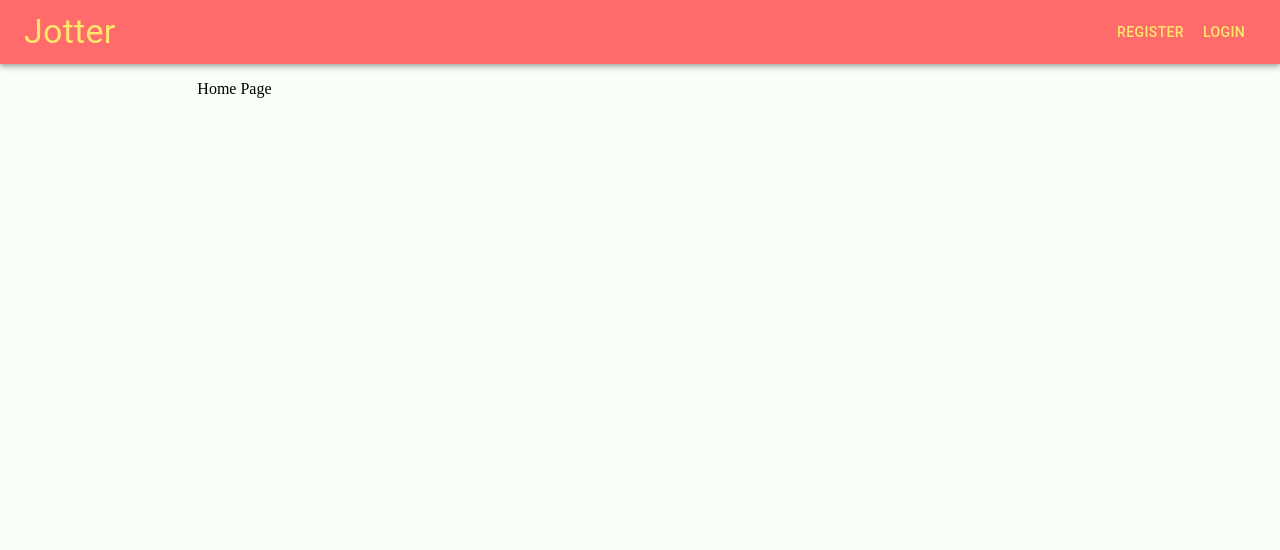
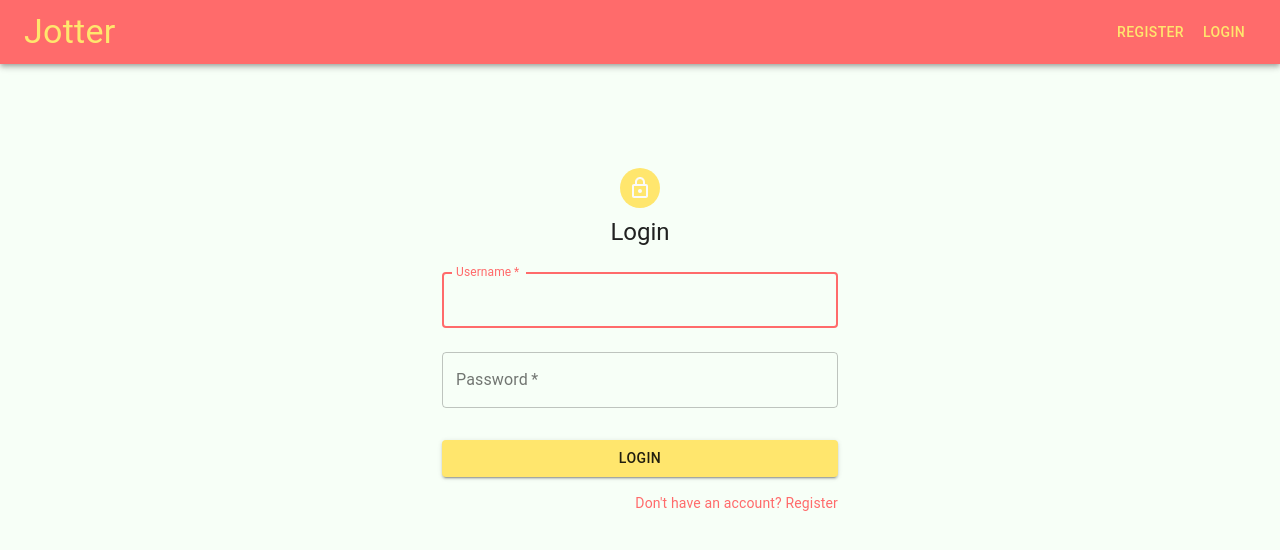
Before and after one commit to RinkiyaKeDad/jotter-frontend, a React (Create React App) app: page / in a window 1280 px wide. Shown: the top 550 px of the page. Built offline with nearby package versions, Linux system fonts and the light colour scheme; no server answers; the HTML template or start-up script is replaced by a standard one.

Commit message:
error handeling left

```diff
--- a/src/App.js
+++ b/src/App.js
@@ -61,6 +61,28 @@ function App() {
 
     checkLoggedIn();
   }, []);
+  let routes;
+
+  if (userData.token) {
+    routes = (
+      <Switch>
+        <Route path='/' component={Login} exact />
+        <Route path='/login' component={Login} />
+        <Route path='/register' component={Register} />
+        <Route path='/notes' component={NotesList} />
+        <Route path='/note/:id' component={Jotting} />
+        <Route path='/create' component={CreateNote} />
+      </Switch>
+    );
+  } else {
+    routes = (
+      <Switch>
+        <Route path='/' component={Login} exact />
+        <Route path='/login' component={Login} />
+        <Route path='/register' component={Register} />
+      </Switch>
+    );
+  }
 
   return (
     <>
@@ -74,14 +96,7 @@ function App() {
               <Grid item container className={classes.verticalMargin}>
                 <Grid item xs={1} sm={2} />
                 <Grid item xs={10} sm={8}>
-                  <Switch>
-                    <Route path='/' component={Home} exact />
-                    <Route path='/login' component={Login} />
-                    <Route path='/register' component={Register} />
-                    <Route path='/notes' component={NotesList} />
-                    <Route path='/note/:id' component={Jotting} />
-                    <Route path='/create' component={CreateNote} />
-                  </Switch>
+                  {routes}
                 </Grid>
                 <Grid item xs={1} sm={2} />
               </Grid>
--- a/src/components/auth/Login.js
+++ b/src/components/auth/Login.js
@@ -8,6 +8,7 @@ import CssBaseline from '@material-ui/core/CssBaseline';
 import TextField from '@material-ui/core/TextField';
 import Link from '@material-ui/core/Link';
 import Grid from '@material-ui/core/Grid';
+
 import Snackbar from '@material-ui/core/Snackbar';
 import MuiAlert from '@material-ui/lab/Alert';
 import LockOutlinedIcon from '@material-ui/icons/LockOutlined';
@@ -36,6 +37,16 @@ const useStyles = makeStyles(theme => ({
   },
   submit: {
     margin: theme.spacing(3, 0, 2),
+  },
+  image: {
+    backgroundImage: 'url(https://source.unsplash.com/random)',
+    backgroundRepeat: 'no-repeat',
+    backgroundColor:
+      theme.palette.type === 'light'
+        ? theme.palette.grey[50]
+        : theme.palette.grey[900],
+    backgroundSize: 'cover',
+    backgroundPosition: 'center',
   },
 }));
 
--- a/src/components/pages/Home.js
+++ b/src/components/pages/Home.js
@@ -1,11 +1,15 @@
 import React, { useState, useEffect } from 'react';
 import { Grid } from '@material-ui/core';
-import Axios from 'axios';
+import Typography from '@material-ui/core/Typography';
 
 export default function Home() {
   return (
-    <Grid container spacing={4}>
-      Home Page
+    <Grid container>
+      <Grid item xs={12}>
+        <Typography variant='h1' component='h2' gutterBottom>
+          Jotter - Take notes while browsing YouTube!
+        </Typography>
+      </Grid>
     </Grid>
   );
 }
```
